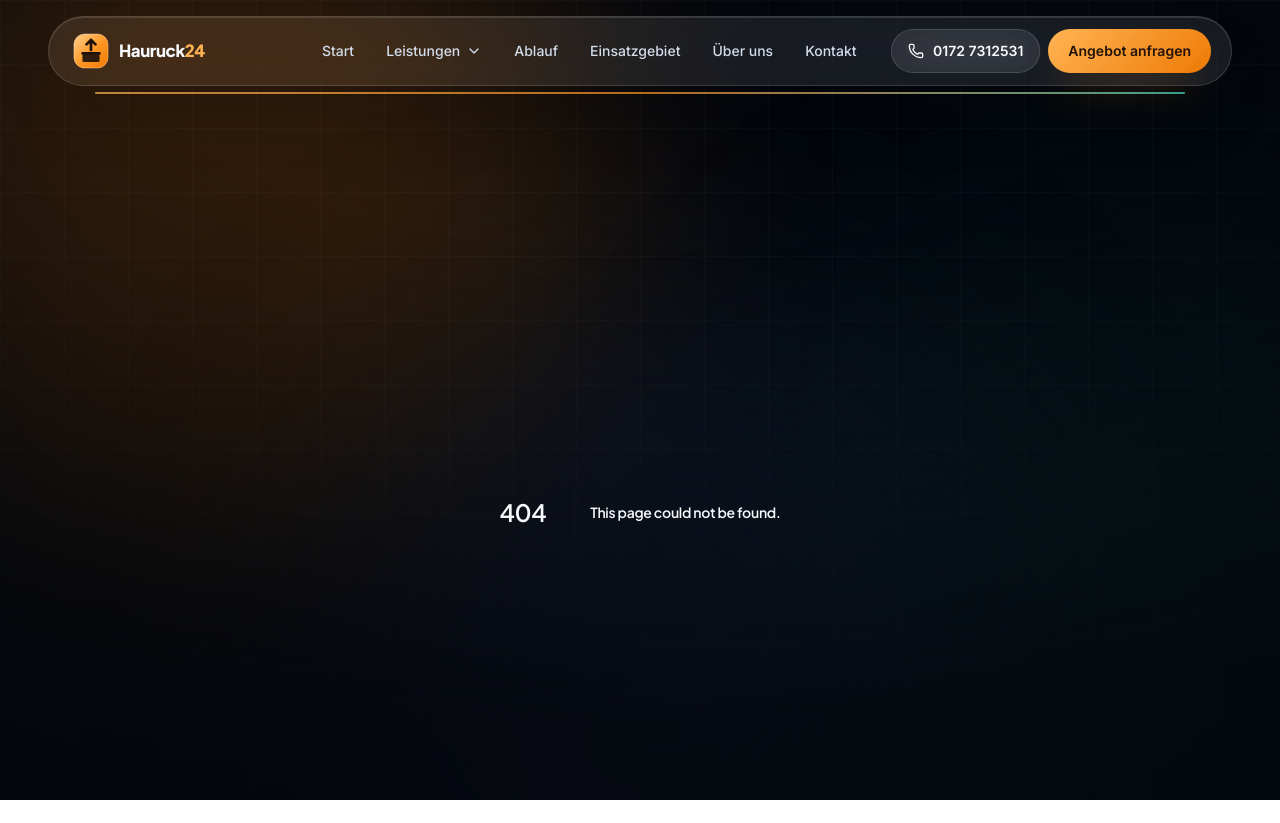
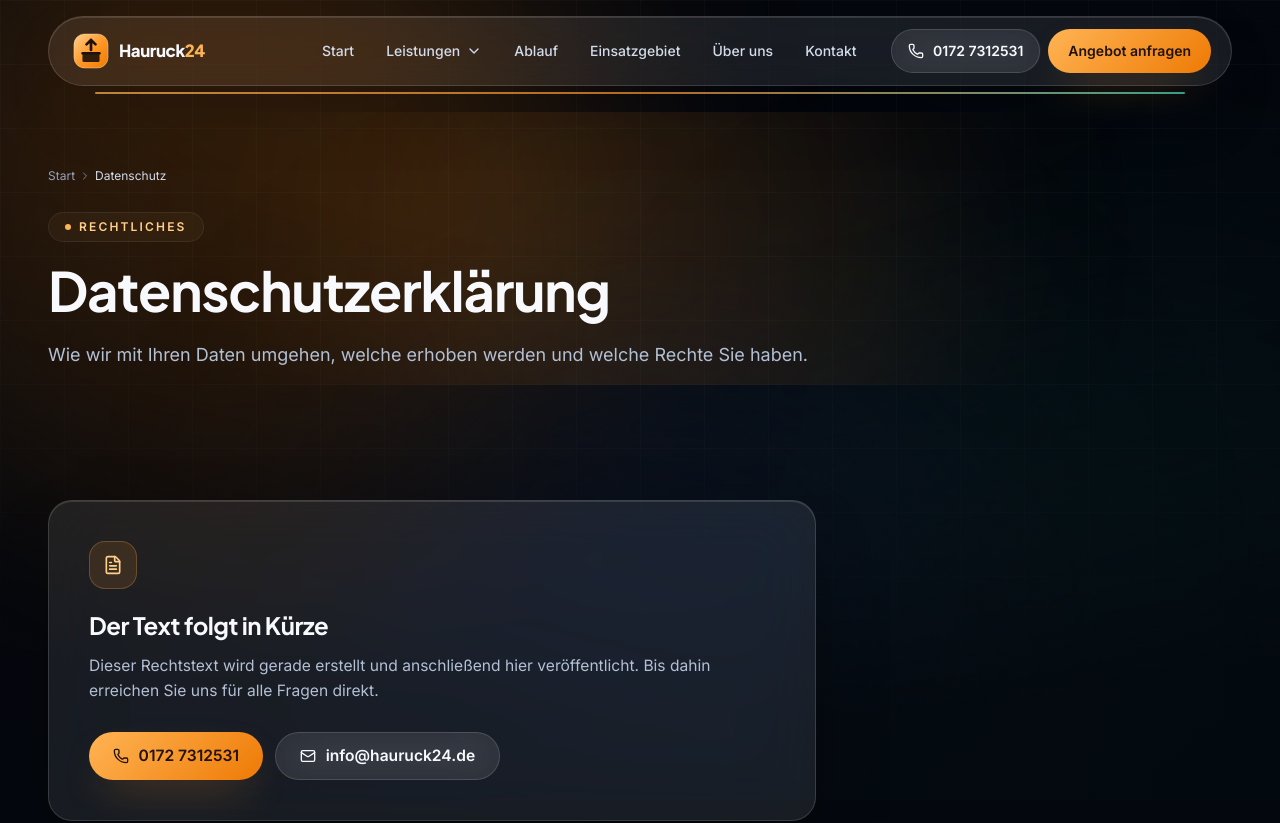
Before and after one commit to SchaeferDesigns/hauruck24, a Next.js app: page /datenschutz in a window 1280 px wide. Before the commit this address had no page. Shown: the top 823 px of the page. Built offline with nearby package versions, Linux system fonts and the light colour scheme.

Commit message:
SDA: Projektänderungen synchronisieren

```diff
--- /dev/null
+++ b/src/app/agb/page.tsx
@@ -0,0 +1,39 @@
+import type { Metadata } from "next";
+import { BreadcrumbJsonLd } from "@/components/seo/JsonLd";
+import PageHeader from "@/components/layout/PageHeader";
+import LegalDocument from "@/components/legal/LegalDocument";
+
+export const metadata: Metadata = {
+  title: "Allgemeine Geschäftsbedingungen",
+  description: "Die Bedingungen für unsere Leistungen.",
+  alternates: { canonical: "/agb" },
+  robots: { index: true, follow: true },
+};
+
+const breadcrumbs = [
+  { name: "Start", href: "/" },
+  { name: "AGB", href: "/agb" },
+];
+
+export default function Page() {
+  return (
+    <>
+      <PageHeader
+        eyebrow="Rechtliches"
+        title="Allgemeine Geschäftsbedingungen"
+        lead="Die Bedingungen, die für Aufträge und Leistungen gelten."
+        breadcrumbs={breadcrumbs}
+      />
+
+      <section className="section-pad pt-10">
+        <div className="container-page">
+          <div className="max-w-3xl">
+            <LegalDocument slug="agb" />
+          </div>
+        </div>
+      </section>
+
+      <BreadcrumbJsonLd items={breadcrumbs} />
+    </>
+  );
+}
--- /dev/null
+++ b/src/app/datenschutz/page.tsx
@@ -0,0 +1,39 @@
+import type { Metadata } from "next";
+import { BreadcrumbJsonLd } from "@/components/seo/JsonLd";
+import PageHeader from "@/components/layout/PageHeader";
+import LegalDocument from "@/components/legal/LegalDocument";
+
+export const metadata: Metadata = {
+  title: "Datenschutzerklärung",
+  description: "Informationen zur Verarbeitung personenbezogener Daten nach DSGVO.",
+  alternates: { canonical: "/datenschutz" },
+  robots: { index: true, follow: true },
+};
+
+const breadcrumbs = [
+  { name: "Start", href: "/" },
+  { name: "Datenschutz", href: "/datenschutz" },
+];
+
+export default function Page() {
+  return (
+    <>
+      <PageHeader
+        eyebrow="Rechtliches"
+        title="Datenschutzerklärung"
+        lead="Wie wir mit Ihren Daten umgehen, welche erhoben werden und welche Rechte Sie haben."
+        breadcrumbs={breadcrumbs}
+      />
+
+      <section className="section-pad pt-10">
+        <div className="container-page">
+          <div className="max-w-3xl">
+            <LegalDocument slug="datenschutz" />
+          </div>
+        </div>
+      </section>
+
+      <BreadcrumbJsonLd items={breadcrumbs} />
+    </>
+  );
+}
--- /dev/null
+++ b/src/app/impressum/page.tsx
@@ -0,0 +1,39 @@
+import type { Metadata } from "next";
+import { BreadcrumbJsonLd } from "@/components/seo/JsonLd";
+import PageHeader from "@/components/layout/PageHeader";
+import LegalDocument from "@/components/legal/LegalDocument";
+
+export const metadata: Metadata = {
+  title: "Impressum",
+  description: "Anbieterkennzeichnung nach Paragraf 5 DDG.",
+  alternates: { canonical: "/impressum" },
+  robots: { index: true, follow: true },
+};
+
+const breadcrumbs = [
+  { name: "Start", href: "/" },
+  { name: "Impressum", href: "/impressum" },
+];
+
+export default function Page() {
+  return (
+    <>
+      <PageHeader
+        eyebrow="Rechtliches"
+        title="Impressum"
+        lead="Angaben zum Anbieter dieser Website."
+        breadcrumbs={breadcrumbs}
+      />
+
+      <section className="section-pad pt-10">
+        <div className="container-page">
+          <div className="max-w-3xl">
+            <LegalDocument slug="impressum" />
+          </div>
+        </div>
+      </section>
+
+      <BreadcrumbJsonLd items={breadcrumbs} />
+    </>
+  );
+}
--- /dev/null
+++ b/src/app/widerruf/page.tsx
@@ -0,0 +1,39 @@
+import type { Metadata } from "next";
+import { BreadcrumbJsonLd } from "@/components/seo/JsonLd";
+import PageHeader from "@/components/layout/PageHeader";
+import LegalDocument from "@/components/legal/LegalDocument";
+
+export const metadata: Metadata = {
+  title: "Widerrufsbelehrung",
+  description: "Informationen zum Widerrufsrecht bei Verträgen im Fernabsatz.",
+  alternates: { canonical: "/widerruf" },
+  robots: { index: true, follow: true },
+};
+
+const breadcrumbs = [
+  { name: "Start", href: "/" },
+  { name: "Widerruf", href: "/widerruf" },
+];
+
+export default function Page() {
+  return (
+    <>
+      <PageHeader
+        eyebrow="Rechtliches"
+        title="Widerrufsbelehrung"
+        lead="Wann und wie Sie einen Vertrag widerrufen können."
+        breadcrumbs={breadcrumbs}
+      />
+
+      <section className="section-pad pt-10">
+        <div className="container-page">
+          <div className="max-w-3xl">
+            <LegalDocument slug="widerruf" />
+          </div>
+        </div>
+      </section>
+
+      <BreadcrumbJsonLd items={breadcrumbs} />
+    </>
+  );
+}
```
